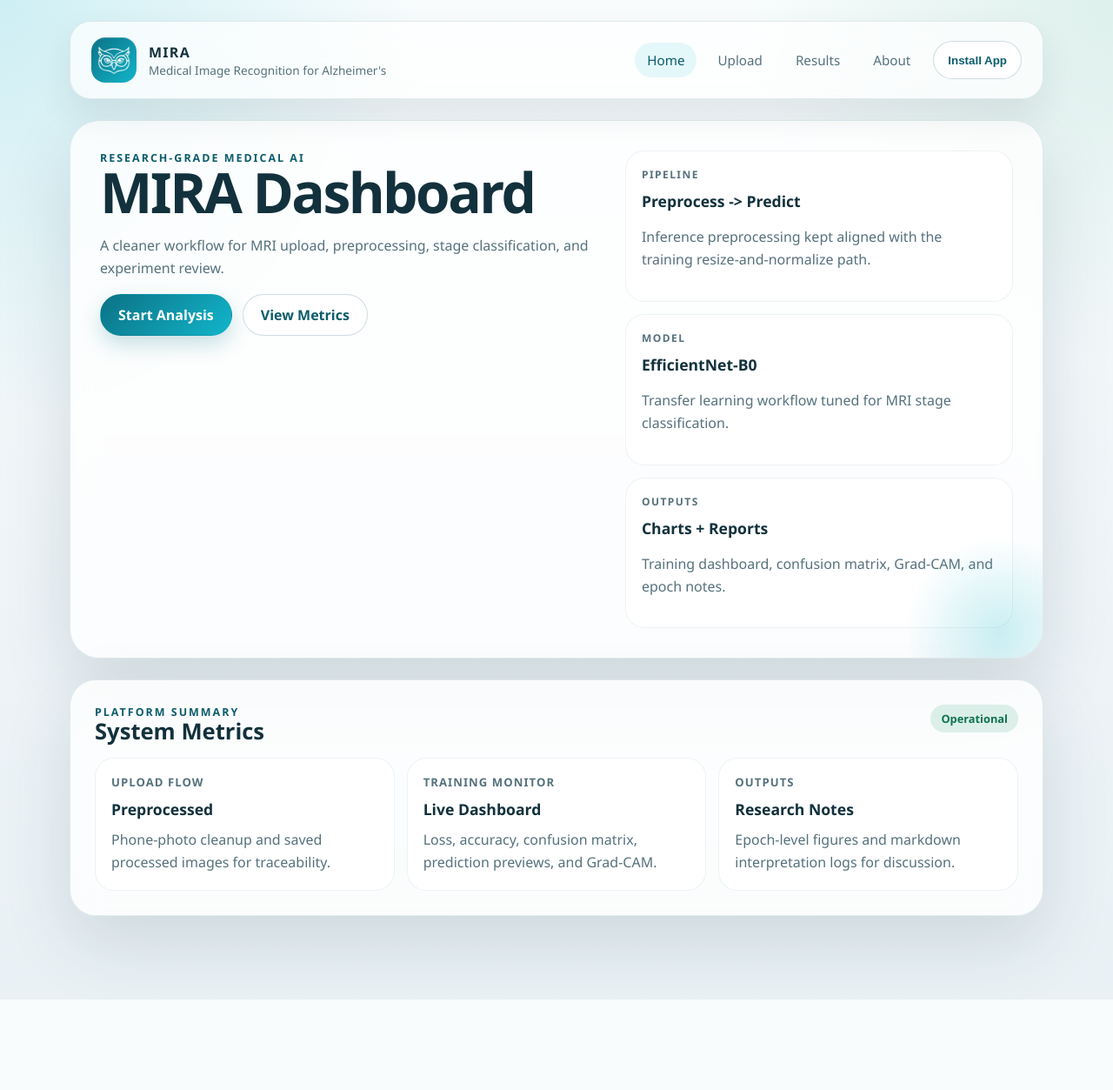
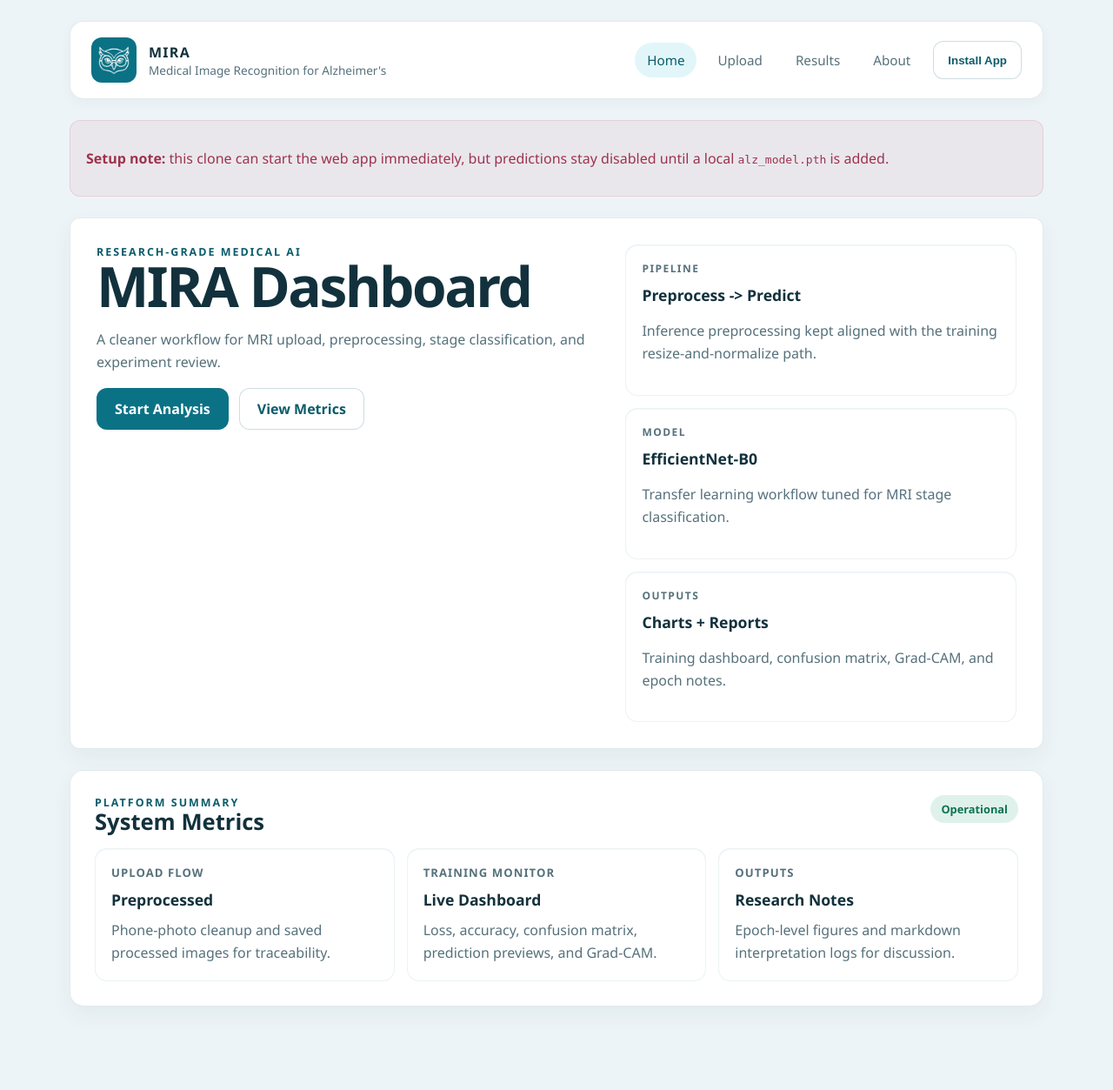
Before and after one commit to ccfernando/MIRA, a Flask app: page / in a window 1280 px wide. Shown: the whole page at 87% size. Before the commit the page ends 1149 px from the top, so only its background shows below. Run offline with Flask 3, Linux system fonts and the light colour scheme; parts of the project's set-up code (start-up, migrations or seed data) failed here and were passed over; some libraries are stand-ins or nearby versions.

Commit message:
Refine UI and improve fresh clone setup

```diff
--- a/app.py
+++ b/app.py
@@ -110,6 +110,7 @@ def build_install_context() -> dict:
         "install_page_url": url_for("install_page"),
         "documentation_markdown_url": url_for("static", filename="docs/MIRA-Production-Guide.md"),
         "documentation_pdf_url": url_for("static", filename="docs/mira-production-guide.pdf"),
+        "model_ready": MODEL_PATH.exists(),
     }
 
 
@@ -413,7 +414,6 @@ app = create_app()
 if __name__ == "__main__":
     PROCESSED_UPLOADS_DIR.mkdir(parents=True, exist_ok=True)
     DOCS_STATIC_DIR.mkdir(parents=True, exist_ok=True)
-    get_model_bundle()
 
     ssl_context = get_ssl_context()
     protocol = "https" if ssl_context else "http"
--- a/static/service-worker.js
+++ b/static/service-worker.js
@@ -1,11 +1,11 @@
-const CACHE_NAME = "mira-shell-v5";
+const CACHE_NAME = "mira-shell-v6";
 const APP_SHELL_URLS = [
   "/",
   "/upload",
   "/analytics",
   "/about",
   "/install",
-  "/static/style.css?v=3",
+  "/static/style.css?v=4",
   "/static/pwa.js?v=4",
   "/manifest.webmanifest",
   "/service-worker.js",
--- a/static/style.css
+++ b/static/style.css
@@ -7,7 +7,7 @@ Research/education only.
 :root {
     --bg: #eef4f7;
     --bg-soft: #f7fbfc;
-    --panel: rgba(255, 255, 255, 0.82);
+    --panel: #ffffff;
     --panel-strong: #ffffff;
     --border: rgba(18, 88, 110, 0.12);
     --border-strong: rgba(18, 88, 110, 0.2);
@@ -18,11 +18,11 @@ Research/education only.
     --accent: #12b5cb;
     --success: #1f9d72;
     --danger: #cc5a73;
-    --shadow-lg: 0 30px 80px rgba(18, 49, 60, 0.13);
-    --shadow-md: 0 18px 40px rgba(18, 49, 60, 0.09);
-    --radius-xl: 30px;
-    --radius-lg: 22px;
-    --radius-md: 16px;
+    --shadow-lg: 0 10px 24px rgba(24, 54, 66, 0.05);
+    --shadow-md: 0 4px 14px rgba(24, 54, 66, 0.04);
+    --radius-xl: 18px;
+    --radius-lg: 14px;
+    --radius-md: 10px;
     --sidebar-width: 260px;
 }
 
@@ -38,12 +38,9 @@ body {
     margin: 0;
     min-height: 100vh;
     color: var(--text);
-    font-family: "Segoe UI", "Helvetica Neue", sans-serif;
+    font-family: "Segoe UI", "Aptos", "Helvetica Neue", sans-serif;
     overflow-x: hidden;
-    background:
-        radial-gradient(circle at top left, rgba(18, 181, 203, 0.18), transparent 28%),
-        radial-gradient(circle at top right, rgba(31, 157, 114, 0.12), transparent 24%),
-        linear-gradient(180deg, #f8fcfd 0%, var(--bg) 55%, #e9f1f5 100%);
+    background: #edf4f7;
 }
 
 a {
@@ -96,9 +93,8 @@ a {
     gap: 16px;
     padding: 18px 24px;
     border: 1px solid var(--border);
-    border-radius: 24px;
-    background: rgba(255, 255, 255, 0.72);
-    backdrop-filter: blur(18px);
+    border-radius: 16px;
+    background: rgba(255, 255, 255, 0.96);
     box-shadow: var(--shadow-md);
 }
 
@@ -114,13 +110,13 @@ a {
     width: 52px;
     height: 52px;
     padding: 6px;
-    border-radius: 16px;
+    border-radius: 12px;
     display: grid;
     place-items: center;
     overflow: hidden;
     flex-shrink: 0;
-    background: linear-gradient(135deg, var(--primary), var(--accent));
-    box-shadow: inset 0 1px 0 rgba(255, 255, 255, 0.18);
+    background: var(--primary);
+    border: 1px solid rgba(11, 114, 133, 0.24);
 }
 
 .brand-mark-image {
@@ -197,8 +193,8 @@ a {
     min-height: 44px;
     padding: 0 16px;
     border: 1px solid var(--border-strong);
-    border-radius: 999px;
-    background: rgba(255, 255, 255, 0.88);
+    border-radius: 12px;
+    background: var(--panel);
     color: var(--primary-dark);
     font-weight: 700;
     box-shadow: none;
@@ -352,7 +349,6 @@ a {
 .dashboard-card {
     border: 1px solid var(--border);
     background: var(--panel);
-    backdrop-filter: blur(16px);
     box-shadow: var(--shadow-lg);
 }
 
@@ -360,21 +356,14 @@ a {
     display: grid;
     grid-template-columns: 1.3fr 1fr;
     gap: 24px;
-    padding: 34px;
-    border-radius: 34px;
+    padding: 30px;
+    border-radius: 12px;
     overflow: hidden;
     position: relative;
 }
 
 .hero-panel::after {
-    content: "";
-    position: absolute;
-    inset: auto -60px -80px auto;
-    width: 220px;
-    height: 220px;
-    border-radius: 50%;
-    background: radial-gradient(circle, rgba(18, 181, 203, 0.22), transparent 70%);
-    pointer-events: none;
+    display: none;
 }
 
 .hero-panel.compact {
@@ -435,23 +424,23 @@ button {
     min-height: 48px;
     padding: 0 20px;
     border: 1px solid transparent;
-    border-radius: 999px;
-    background: linear-gradient(135deg, var(--primary), var(--accent));
+    border-radius: 12px;
+    background: var(--primary);
     color: #ffffff;
     font-weight: 700;
-    box-shadow: 0 10px 24px rgba(11, 114, 133, 0.22);
+    box-shadow: none;
     cursor: pointer;
 }
 
 .button-link:hover,
 button:hover {
     transform: translateY(-1px);
-    background: linear-gradient(135deg, var(--primary-dark), var(--primary));
+    background: var(--primary-dark);
 }
 
 .button-link.secondary {
     color: var(--primary-dark);
-    background: rgba(255, 255, 255, 0.78);
+    background: rgba(255, 255, 255, 0.84);
     border-color: var(--border-strong);
     box-shadow: none;
 }
@@ -467,9 +456,10 @@ button:hover {
 .metric-tile,
 .viz-card {
     padding: 18px;
-    border-radius: 22px;
-    background: rgba(255, 255, 255, 0.86);
+    border-radius: 14px;
+    background: #ffffff;
     border: 1px solid rgba(18, 88, 110, 0.08);
+    box-shadow: inset 0 1px 0 rgba(18, 181, 203, 0.08);
 }
 
 .mini-stat-label {
@@ -489,7 +479,7 @@ button:hover {
 }
 
 .dashboard-card {
-    border-radius: 30px;
+    border-radius: 16px;
     padding: 28px;
 }
 
@@ -599,7 +589,7 @@ button:hover {
 
 .alert {
     padding: 16px 18px;
-    border-radius: 20px;
+    border-radius: 12px;
     border: 1px solid rgba(204, 90, 115, 0.18);
     background: rgba(204, 90, 115, 0.08);
     color: #9d334e;
@@ -687,9 +676,9 @@ button:hover {
 
 .chart-wave::before {
     background:
-        radial-gradient(circle at 20% 70%, rgba(18, 181, 203, 0.28), transparent 22%),
-        radial-gradient(circle at 52% 38%, rgba(31, 157, 114, 0.2), transparent 18%),
-        radial-gradient(circle at 78% 62%, rgba(11, 114, 133, 0.22), transparent 20%);
+        radial-gradient(circle at 20% 70%, rgba(18, 181, 203, 0.18), transparent 22%),
+        radial-gradient(circle at 52% 38%, rgba(47, 125, 98, 0.12), transparent 18%),
+        radial-gradient(circle at 78% 62%, rgba(11, 114, 133, 0.14), transparent 20%);
 }
 
 .metric-grid {
--- a/templates/about.html
+++ b/templates/about.html
@@ -18,7 +18,7 @@ Research/education only.
     <meta name="apple-mobile-web-app-status-bar-style" content="default">
     <link rel="apple-touch-icon" href="{{ url_for('static', filename='icons/apple-touch-icon.png') }}">
     <link rel="manifest" href="{{ url_for('web_manifest') }}">
-    <link rel="stylesheet" href="{{ url_for('static', filename='style.css', v='3') }}">
+    <link rel="stylesheet" href="{{ url_for('static', filename='style.css', v='4') }}">
 </head>
 <body>
     <div class="app-shell app-shell-simple">
--- a/templates/analytics.html
+++ b/templates/analytics.html
@@ -18,7 +18,7 @@ Research/education only.
     <meta name="apple-mobile-web-app-status-bar-style" content="default">
     <link rel="apple-touch-icon" href="{{ url_for('static', filename='icons/apple-touch-icon.png') }}">
     <link rel="manifest" href="{{ url_for('web_manifest') }}">
-    <link rel="stylesheet" href="{{ url_for('static', filename='style.css', v='3') }}">
+    <link rel="stylesheet" href="{{ url_for('static', filename='style.css', v='4') }}">
 </head>
 <body>
     <div class="app-shell app-shell-simple">
--- a/templates/index.html
+++ b/templates/index.html
@@ -18,7 +18,7 @@ Research/education only.
     <meta name="apple-mobile-web-app-status-bar-style" content="default">
     <link rel="apple-touch-icon" href="{{ url_for('static', filename='icons/apple-touch-icon.png') }}">
     <link rel="manifest" href="{{ url_for('web_manifest') }}">
-    <link rel="stylesheet" href="{{ url_for('static', filename='style.css', v='3') }}">
+    <link rel="stylesheet" href="{{ url_for('static', filename='style.css', v='4') }}">
 </head>
 <body>
     <div class="app-shell app-shell-simple">
@@ -43,6 +43,13 @@ Research/education only.
             </div>
         </header>
         <main class="content">
+            {% if not model_ready %}
+                <section class="feedback-strip">
+                    <div class="alert" role="status">
+                        <p><strong>Setup note:</strong> this clone can start the web app immediately, but predictions stay disabled until a local <code>alz_model.pth</code> is added.</p>
+                    </div>
+                </section>
+            {% endif %}
             <section class="hero-panel">
                 <div class="hero-copy">
                     <p class="eyebrow">Research-Grade Medical AI</p>
--- a/templates/install.html
+++ b/templates/install.html
@@ -18,7 +18,7 @@ Research/education only.
     <meta name="apple-mobile-web-app-title" content="MIRA">
     <link rel="apple-touch-icon" href="{{ url_for('static', filename='icons/apple-touch-icon.png') }}">
     <link rel="manifest" href="{{ url_for('web_manifest') }}">
-    <link rel="stylesheet" href="{{ url_for('static', filename='style.css', v='3') }}">
+    <link rel="stylesheet" href="{{ url_for('static', filename='style.css', v='4') }}">
 </head>
 <body>
     <div class="app-shell app-shell-simple">
--- a/templates/result.html
+++ b/templates/result.html
@@ -18,7 +18,7 @@ Research/education only.
     <meta name="apple-mobile-web-app-status-bar-style" content="default">
     <link rel="apple-touch-icon" href="{{ url_for('static', filename='icons/apple-touch-icon.png') }}">
     <link rel="manifest" href="{{ url_for('web_manifest') }}">
-    <link rel="stylesheet" href="{{ url_for('static', filename='style.css', v='3') }}">
+    <link rel="stylesheet" href="{{ url_for('static', filename='style.css', v='4') }}">
 </head>
 <body>
     <div class="app-shell app-shell-simple">
```
Also changed, not shown: other parts of static/style.css (+29 -30 lines), templates/upload.html (+9 -1 lines), README.md.
